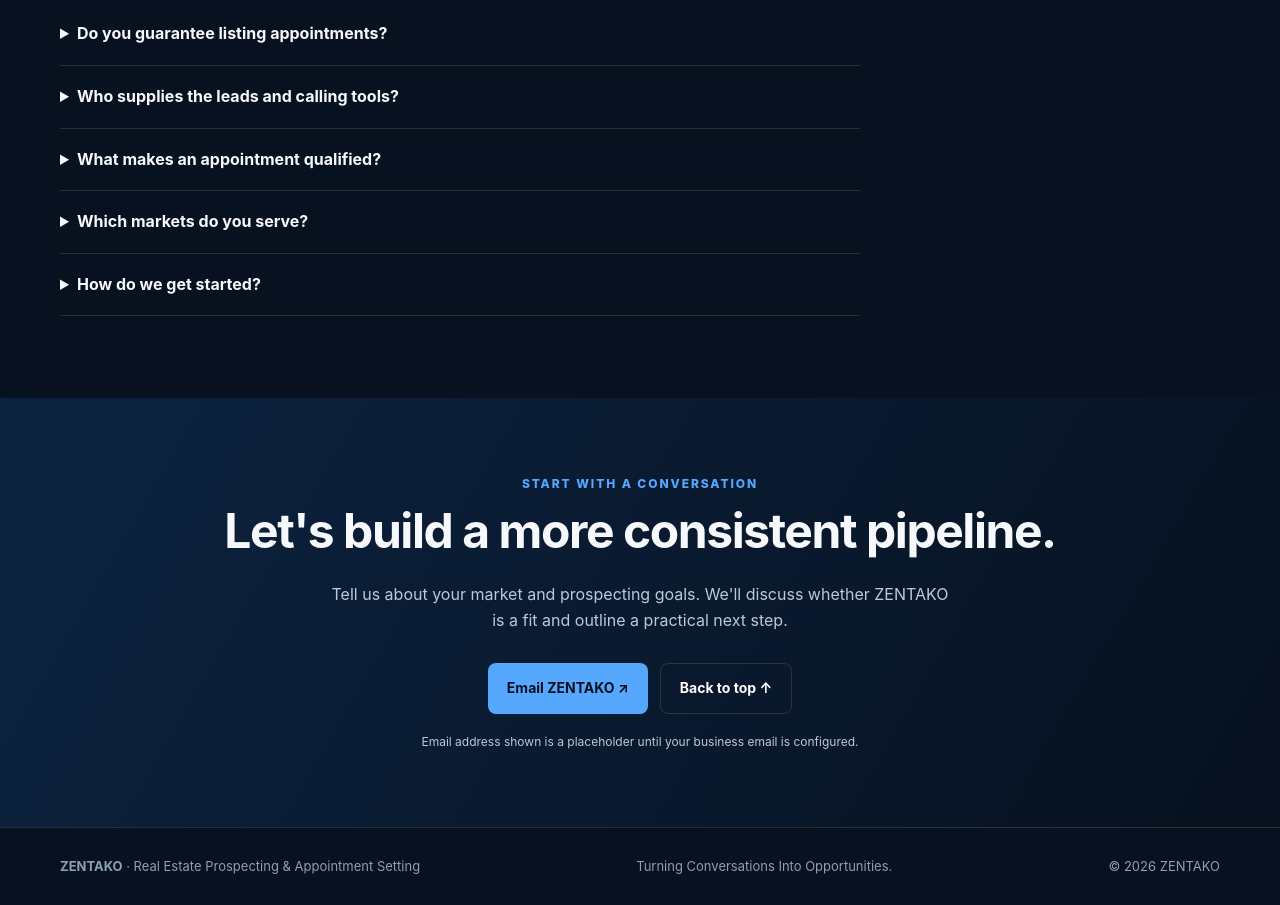
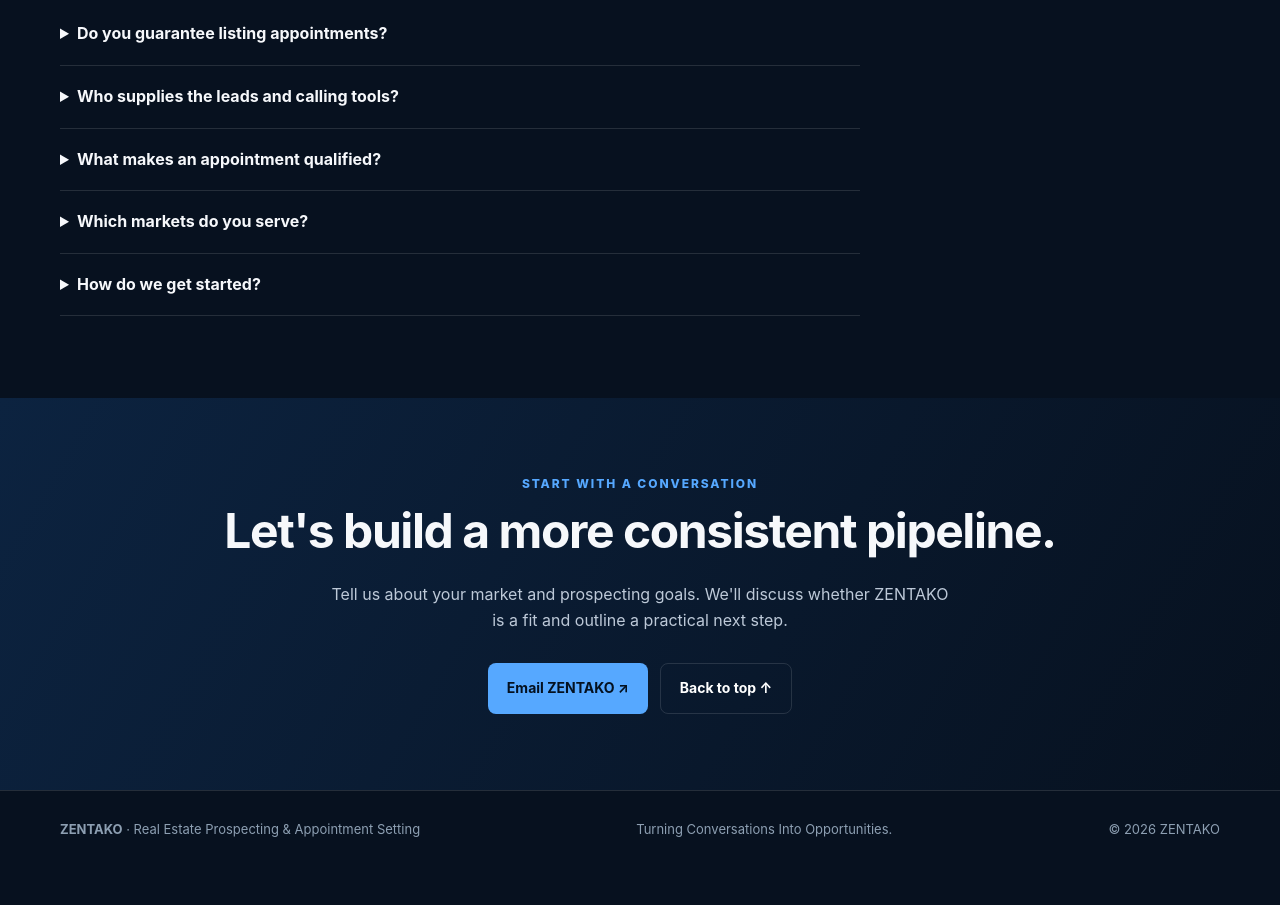
Before and after one commit to hamzaijaz9989/zentako-website, a plain HTML site: page index.html in a window 1280 px wide. Shown: the part 3186-4091 px from the top of the page. After the commit the page ends 4054 px from the top, so only its background shows below. Drawn offline with Linux system fonts and the light colour scheme.

Commit message:
Update website contact CTA to configured ZENTAKO mailbox

```diff
--- a/index.html
+++ b/index.html
@@ -129,7 +129,7 @@
 <details><summary>Which markets do you serve?</summary><p>We work with real estate professionals in markets where campaign rules, data use and calling requirements can be reviewed and followed. Market and campaign details are confirmed before engagement.</p></details>
 <details><summary>How do we get started?</summary><p>Start with a short conversation about your market, current lead sources, prospecting needs and the kind of appointments you want to book.</p></details>
 </div></div></section>
-<section class="cta" id="contact"><div class="wrap"><div class="eyebrow">Start with a conversation</div><h2>Let's build a more consistent pipeline.</h2><p>Tell us about your market and prospecting goals. We'll discuss whether ZENTAKO is a fit and outline a practical next step.</p><div class="actions"><a class="btn primary" href="mailto:hello@zentako.com?subject=ZENTAKO%20Prospecting%20Inquiry">Email ZENTAKO ↗</a><a class="btn ghost" href="#home">Back to top ↑</a></div><p class="small" style="margin-top:18px">Email address shown is a placeholder until your business email is configured.</p></div></section>
+<section class="cta" id="contact"><div class="wrap"><div class="eyebrow">Start with a conversation</div><h2>Let's build a more consistent pipeline.</h2><p>Tell us about your market and prospecting goals. We'll discuss whether ZENTAKO is a fit and outline a practical next step.</p><div class="actions"><a class="btn primary" href="mailto:ham@zentako.com?subject=ZENTAKO%20Prospecting%20Inquiry">Email ZENTAKO ↗</a><a class="btn ghost" href="#home">Back to top ↑</a></div></div></section>
 </main>
 <footer class="footer"><div class="wrap footrow"><div><strong>ZENTAKO</strong> · Real Estate Prospecting & Appointment Setting</div><div>Turning Conversations Into Opportunities.</div><div>© <span id="year"></span> ZENTAKO</div></div></footer><script>document.getElementById('year').textContent=new Date().getFullYear();</script>
 </body></html>
```
